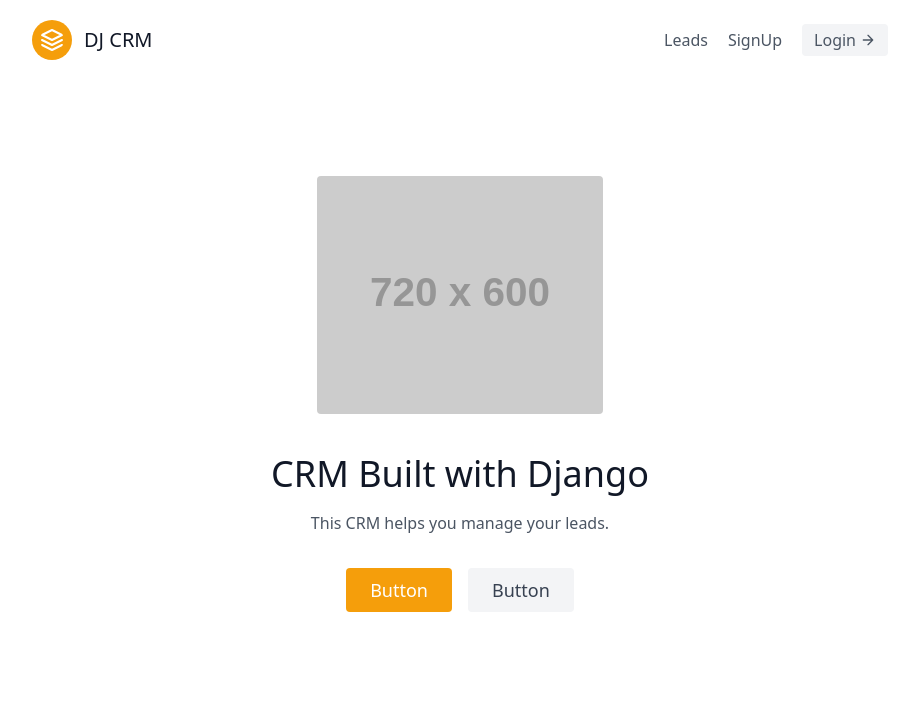
After one commit to AnimeshRy/ForceSales, a Django app: page / in a window 1280 px wide. The commit adds this page. Shown: the top 707 px of the page, without its empty margins (180-1085 px from the left). Run offline with Django 3.2, Linux system fonts and the light colour scheme; grey boxes labelled with a size stand in for pictures from a placeholder-image service; some libraries are stand-ins or nearby versions.

Commit message:
tailwind css design part 1

```diff
--- a/crm/urls.py
+++ b/crm/urls.py
@@ -13,10 +13,12 @@ Including another URLconf
     1. Import the include() function: from django.urls import include, path
     2. Add a URL to urlpatterns:  path('blog/', include('blog.urls'))
 """
+from leads.views import landing_page
 from django.contrib import admin
 from django.urls import path, include
 
 urlpatterns = [
     path('admin/', admin.site.urls),
+    path('', landing_page, name='landing-page'),
     path('leads/', include('leads.urls', namespace="leads"))
 ]
--- a/leads/views.py
+++ b/leads/views.py
@@ -4,6 +4,10 @@ from django.http.response import HttpResponse
 from django.shortcuts import redirect, render
 from .models import Agent, Lead
 from .forms import LeadForm, LeadModelForm
+
+
+def landing_page(request):
+    return render(request, "landing.html")
 
 
 def lead_list(request):
--- a/templates/base.html
+++ b/templates/base.html
@@ -7,24 +7,17 @@
     <meta name="viewport" content="width=device-width, initial-scale=1.0">
     <title>Crm</title>
     <link href="{% static 'css/styles.css' %}" rel="stylesheet">
-    <!-- <link href="https://unpkg.com/tailwindcss@^2/dist/tailwind.min.css" rel="stylesheet"> -->
+    <link href="https://unpkg.com/tailwindcss@^2/dist/tailwind.min.css" rel="stylesheet">
 </head>
 <style>
-    .lead {
-        padding: 10px 6px;
-        margin-top: 10px;
-        background-color: #f6f6f6;
-        width: 100%;
-    }
-    a {
-        color: blue;
-    }
 </style>
 <body>
-    <div class="max-w-7xl mx-auto">
-        <!-- {% include 'navbar.html' %} -->
+    <div class="max-w-4xl mx-auto">
+        {% include 'navbar.html' %}
         {% block content %}
         {% endblock content %}
     </div>
+
+        {% include 'scripts.html' %}
 </body>
 </html>
--- a/templates/landing.html
+++ b/templates/landing.html
@@ -0,0 +1,17 @@
+{% extends 'base.html' %}
+
+{% block content %}
+<section class="text-gray-600 body-font">
+    <div class="container mx-auto flex px-5 py-24 items-center justify-center flex-col">
+      <img class="lg:w-2/6 md:w-3/6 w-5/6 mb-10 object-cover object-center rounded" alt="hero" src="https://dummyimage.com/720x600">
+      <div class="text-center lg:w-2/3 w-full">
+        <h1 class="title-font sm:text-4xl text-3xl mb-4 font-medium text-gray-900">CRM Built with Django</h1>
+        <p class="mb-8 leading-relaxed">This CRM helps you manage your leads.</p>
+        <div class="flex justify-center">
+          <button class="inline-flex text-white bg-yellow-500 border-0 py-2 px-6 focus:outline-none hover:bg-yellow-600 rounded text-lg">Button</button>
+          <button class="ml-4 inline-flex text-gray-700 bg-gray-100 border-0 py-2 px-6 focus:outline-none hover:bg-gray-200 rounded text-lg">Button</button>
+        </div>
+      </div>
+    </div>
+  </section>
+{% endblock content %}
--- a/templates/navbar.html
+++ b/templates/navbar.html
@@ -4,18 +4,16 @@
       <svg xmlns="http://www.w3.org/2000/svg" fill="none" stroke="currentColor" stroke-linecap="round" stroke-linejoin="round" stroke-width="2" class="w-10 h-10 text-white p-2 bg-yellow-500 rounded-full" viewBox="0 0 24 24">
         <path d="M12 2L2 7l10 5 10-5-10-5zM2 17l10 5 10-5M2 12l10 5 10-5"></path>
       </svg>
-        <span class="ml-3 text-xl">Tailblocks</span>
+      <span class="ml-3 text-xl">DJ CRM</span>
     </a>
     <nav class="md:ml-auto flex flex-wrap items-center text-base justify-center">
-        <a class="mr-5 hover:text-gray-900">First Link</a>
-        <a class="mr-5 hover:text-gray-900">Second Link</a>
-        <a class="mr-5 hover:text-gray-900">Third Link</a>
-        <a class="mr-5 hover:text-gray-900">Fourth Link</a>
+      <a href="{% url 'leads:lead_list' %}" class="mr-5 hover:text-gray-900">Leads</a>
+      <a class="mr-5 hover:text-gray-900">SignUp</a>
     </nav>
-      <button class="inline-flex items-center bg-gray-100 border-0 py-1 px-3 focus:outline-none hover:bg-gray-200 rounded text-base mt-4 md:mt-0">Button
+    <a href="#" class="inline-flex items-center bg-gray-100 border-0 py-1 px-3 focus:outline-none hover:bg-gray-200 rounded text-base mt-4 md:mt-0">Login
       <svg fill="none" stroke="currentColor" stroke-linecap="round" stroke-linejoin="round" stroke-width="2" class="w-4 h-4 ml-1" viewBox="0 0 24 24">
         <path d="M5 12h14M12 5l7 7-7 7"></path>
       </svg>
-      </button>
+    </a>
   </div>
 </header>
--- /dev/null
+++ b/templates/scripts.html
@@ -0,0 +1,3 @@
+<script>
+    console.log('Hello')
+</script>
```
Also changed, not shown: leads/templates/leads/lead_detail.html (+38 -0 lines), leads/templates/leads/lead_list.html (+37 -4 lines), templates/detail_lead.html (deleted, +0 -13 lines), templates/test.html (deleted, +0 -21 lines). Lines whose indentation alone changed are shown as unchanged.
